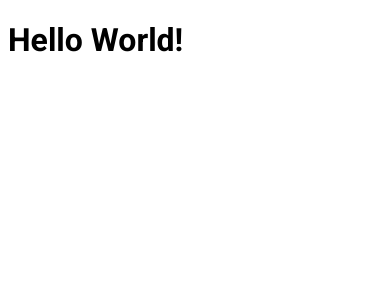
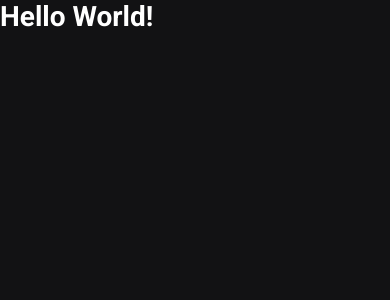
Before and after one commit to Casali-Dev/ignews-rs-ignite, a Next.js app: page / in a window 390 px wide. Shown: the top 300 px of the page. Built offline with nearby package versions, Linux system fonts and the light colour scheme.

Commit message:
set dynamic titles and created global styles

```diff
--- a/src/pages/_app.tsx
+++ b/src/pages/_app.tsx
@@ -1,4 +1,5 @@
 import { AppProps } from "next/app";
+import "../styles/global.scss";
 
 function MyApp({ Component, pageProps }: AppProps) {
   return <Component {...pageProps} />;
--- a/src/pages/_document.tsx
+++ b/src/pages/_document.tsx
@@ -10,8 +10,6 @@
             href="https://fonts.googleapis.com/css2?family=Roboto:wght@400;700;900&display=swap"
             rel="stylesheet"
           />
-
-          <title>ig.news</title>
         </Head>
         <body>
           <Main />
--- a/src/pages/index.tsx
+++ b/src/pages/index.tsx
@@ -1,9 +1,12 @@
-import styles from "../styles/home.module.scss";
+import Head from "next/head";
 
 export default function Home() {
   return (
     <>
-      <h1 className={styles.title}>Hello World!</h1>
+      <Head>
+        <title>ig.news</title>
+      </Head>
+      <h1>Hello World!</h1>
     </>
   );
 }
--- /dev/null
+++ b/src/styles/global.scss
@@ -0,0 +1,50 @@
+* {
+  margin: 0;
+  padding: 0;
+  box-sizing: border-box;
+}
+
+:root {
+  --white: #ffffff;
+
+  --gray-100: #e1e1e6;
+  --gray-300: #a8a8b3;
+  --gray-900: #121214;
+
+  --cyan-500: #61dafb;
+  --yellow-500: #eba417;
+}
+
+@media (max-width: 1080px) {
+  html {
+    font-size: 93.75%;
+  }
+}
+
+@media (max-width: 720px) {
+  html {
+    font-size: 87.5%;
+  }
+}
+
+body {
+  background: var(--gray-900);
+  color: var(--white);
+}
+
+body,
+input,
+textarea,
+select,
+button {
+  font: 400 1rem "Roboto", sans-serif;
+}
+
+button {
+  cursor: pointer;
+}
+
+a {
+  color: inherit;
+  text-decoration: none;
+}
--- a/src/styles/home.module.scss
+++ /dev/null
@@ -1,3 +0,0 @@
-.title {
-  font-family: "Roboto";
-}
```
